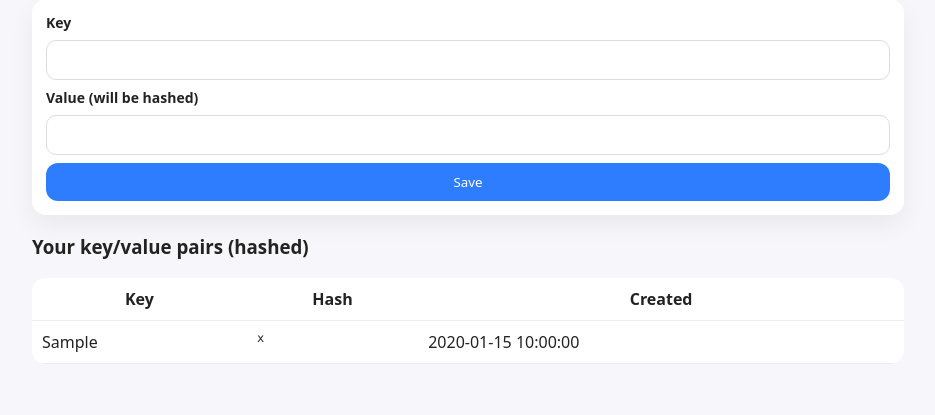
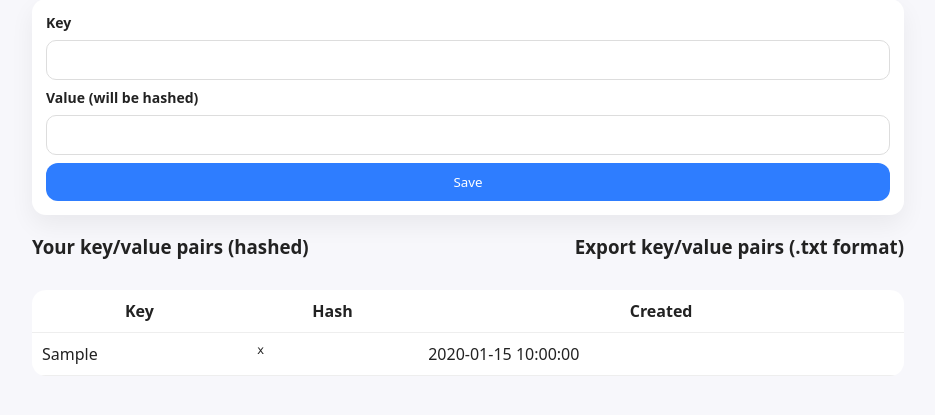
Before and after one commit to akshay-404/Flask-Web-App, a Flask app: page /dashboard in a window 1280 px wide. Shown: the part 218-633 px from the top of the page, without its empty margins (172-1107 px from the left). Run offline with Flask 3, Linux system fonts and the light colour scheme; the visitor is signed in with stand-in values (Sample User, id 1); tables that the repository leaves empty hold one stand-in row (values such as "Sample post").

Commit message:
included export button

```diff
--- a/app.py
+++ b/app.py
@@ -115,5 +115,9 @@ def inject_db_and_models():
     from models import User
     return dict(db=db, models=__import__('models'))
 
+@app.route("/export_kv", methods=["POST"])
+def export_kv():
+    ...
+
 if __name__ == "__main__":
     app.run(host="0.0.0.0", port=5000, debug=True)
--- a/static/styles.css
+++ b/static/styles.css
@@ -165,3 +165,25 @@ h2 {
   text-align: center;
   font-size: 2.2rem; /* Increase as desired */
 }
+
+.table-heading-row {
+  display: flex;
+  justify-content: space-between;
+  align-items: center;
+  margin-bottom: 0.5em;
+}
+
+.table-heading-row .h3-link {
+    font-size: 1.17em;
+    font-weight: bold;
+    margin: 0;
+    color: inherit;
+    text-decoration: none;
+    cursor: pointer;
+    transition: transform 0.2s ease, color 0.2s ease;
+}
+
+.table-heading-row .h3-link:hover {
+  color: #2e7dff;
+  transform: scale(1.05);
+}
--- a/templates/dashboard.html
+++ b/templates/dashboard.html
@@ -12,7 +12,10 @@
   <button class="btn" type="submit">Save</button>
 </form>
 
-<h3>Your key/value pairs (hashed)</h3>
+<div class="table-heading-row">
+  <h3>Your key/value pairs (hashed)</h3>
+  <a href="{{ url_for('export_kv') }}" class="h3-link">Export key/value pairs (.txt format)</a>
+</div>
 <table>
   <thead><tr><th>Key</th><th>Hash</th><th>Created</th></tr></thead>
   <tbody>
```
